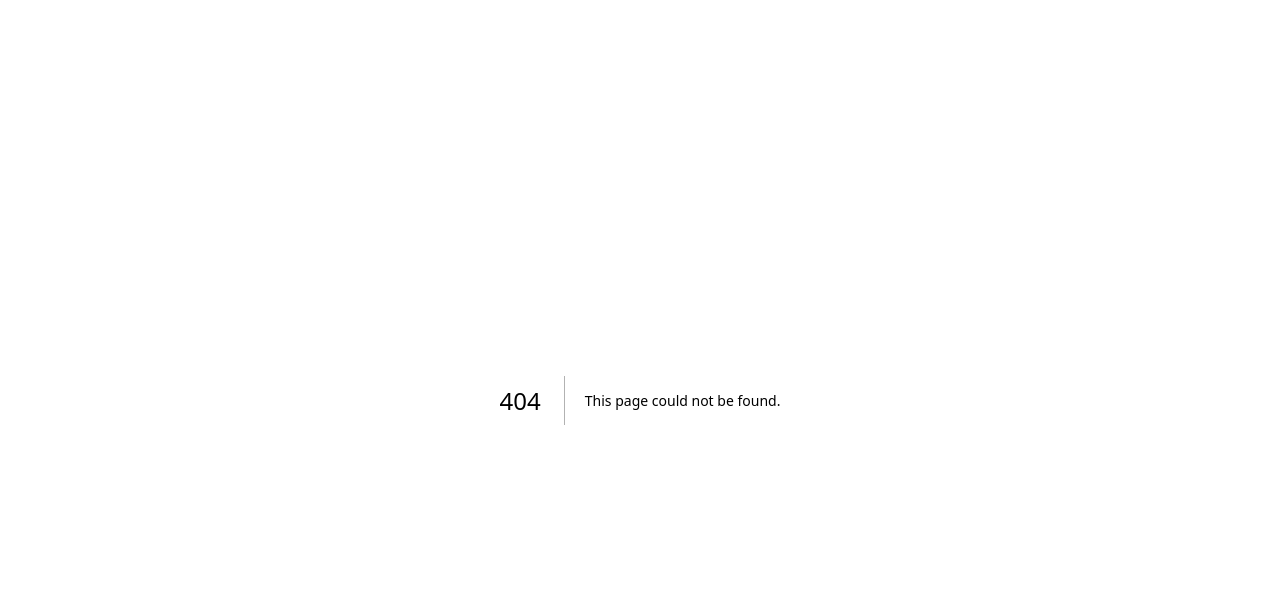
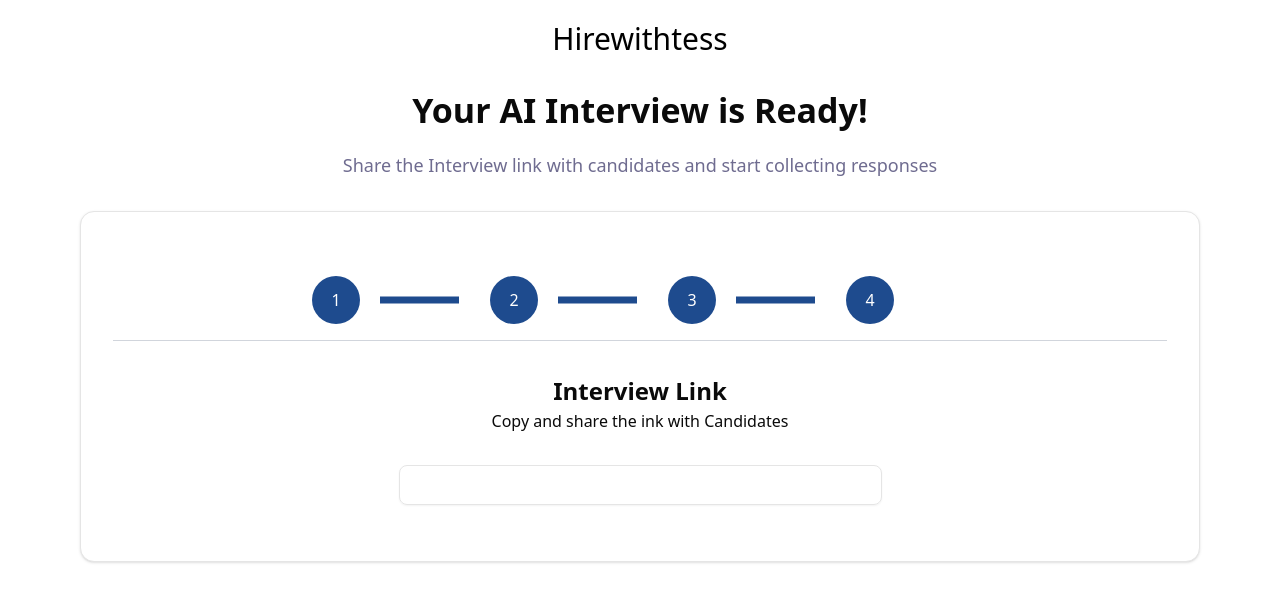
Before and after one commit to sayyamButt317/hire-with-tess-frontend, a Next.js app: page /interview/generatelink in a window 1280 px wide. Before the commit this address had no page. Shown: the top 602 px of the page. Built offline with nearby package versions, Linux system fonts and the light colour scheme.

Commit message:
design UI

```diff
--- /dev/null
+++ b/src/app/interview/generatelink/page.tsx
@@ -0,0 +1,35 @@
+'use client'
+import InterviewLayout from "@/components/layout/InterviewLayout";
+import useStore from "@/store/home.store";
+import {Input} from "@/components/ui/input";
+
+export default function GenerateLink(){
+    const data = useStore();
+    console.log(data);
+    return(
+        <InterviewLayout
+
+            subtitle="Your AI Interview is Ready!"
+            description="Share the Interview link with candidates and start collecting responses"
+            subtitleClassName="font-roboto font-bold text-[34px] mt-6"
+            descriptionClassName="font-roboto font-normal text-[18px] mt-4 text-[#6F6C90]"
+            currentStep={4}
+
+
+        >
+           <div>
+               <div className="mt-8">
+                   <h1 className="font-roboto text-[24px] font-bold">Interview Link</h1>
+               </div>
+
+               <p className='font-normal text-[16px] '>Copy and share the ink with Candidates</p>
+               <div className="items-center max-w-[483px] mx-auto mt-8">
+                   <Input
+                       className=""></Input>
+               </div>
+
+           </div>
+
+        </InterviewLayout>
+    )
+}
```
